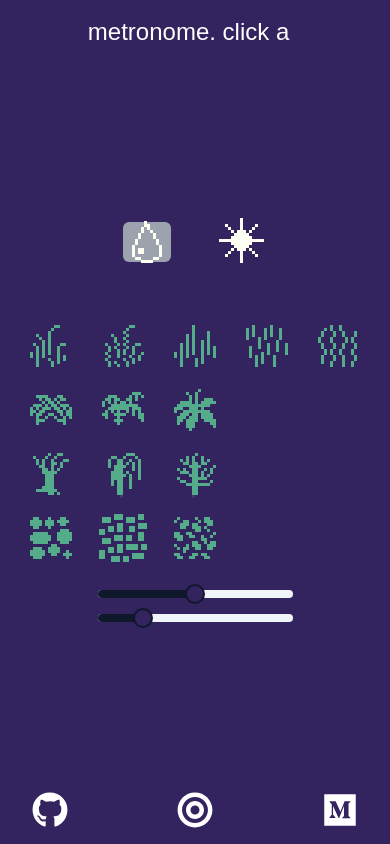
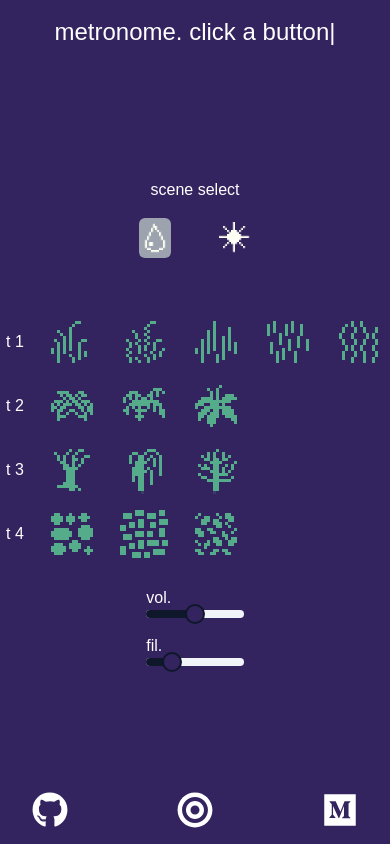
Before and after one commit to ColtG-py/Metronome, a Next.js app: page / in a window 390 px wide. Built offline with nearby package versions, Linux system fonts and the light colour scheme; no server answers; a web font is replaced by a local one.

Commit message:
mobile friendly, added some explanations

```diff
--- a/app/page.jsx
+++ b/app/page.jsx
@@ -7,6 +7,7 @@ import TrackGroup from "@/components/TrackGroup";
 import { trackConfigs } from "@/config/trackConfig";
 import { Button } from "@/components/ui/button";
 import { Slider } from "@/components/ui/slider"; // Assuming you have a Slider component
+import { TypeAnimation } from "react-type-animation";
 
 const loadBuffers = async (audioContext, tracks) => {
   const buffers = await Promise.all(
@@ -34,6 +35,43 @@ export default function Home() {
 
   const beatIntervalRef = useRef();
   const sourcesRef = useRef({});
+
+  const [audioContextInitialized, setAudioContextInitialized] = useState(false);
+
+  const initializeAudioContext = () => {
+    if (!audioContextInitialized) {
+      const context = new (window.AudioContext || window.webkitAudioContext)();
+      const gainNode = context.createGain();
+      const filterNode = context.createBiquadFilter(); // Create the filter node
+      filterNode.type = 'lowpass'; // Set to low-pass filter
+      filterNode.frequency.value = 1000; // Default cutoff frequency
+
+      gainNode.connect(filterNode); // Connect gain node to filter node
+      filterNode.connect(context.destination); // Connect filter node to destination
+
+      setAudioContext(context);
+      setGainNode(gainNode);
+      setFilterNode(filterNode);
+      setAudioContextInitialized(true); // Mark context as initialized
+
+      // Load the buffers only after the context is initialized
+      const loadSceneBuffers = async () => {
+        const loadedBuffers = {};
+
+        for (const [trackType, trackData] of Object.entries(scene)) {
+          if (trackData.tracks) {
+            loadedBuffers[trackType] = await loadBuffers(context, trackData.tracks);
+          }
+        }
+
+        setBuffers(loadedBuffers);
+        setActiveIndices({}); // Reset active indices when the scene changes
+      };
+
+      loadSceneBuffers();
+    }
+  };
+
 
   useEffect(() => {
     const context = new (window.AudioContext || window.webkitAudioContext)();
@@ -202,24 +240,25 @@ export default function Home() {
     <>
       <Header />
       <div className="flex flex-col items-center justify-center min-h-screen">
-        <div className="flex space-x-12 mb-16">
+        <p className="text-white">scene select</p>
+        <div className="flex space-x-12 mb-16 mt-4">
           {sceneKeys.map((sceneKey, index) => (
             <Button
               variant="ghost"
               key={index}
-              className={`${index === selectedSceneIndex ? 'bg-gray-400 p-0' : 'bg-transparent p-0'}`} // Gray background when selected
+              className={`${index === selectedSceneIndex ? 'bg-gray-400 p-0' : 'bg-transparent p-0'}`}
               onClick={() => handleSceneChange(index)}
             >
               <img
                 src={`/img/scene${index + 1}.png`}
                 alt={`Scene ${index + 1}`}
-                className="h-12 w-12 object-contain"
+                className="h-8 w-8 object-contain"
               />
             </Button>
           ))}
         </div>
         <div className="justify-center space-y-6">
-          {Object.entries(scene).map(([trackType, trackData]) => (
+          {Object.entries(scene).map(([trackType, trackData], rowIndex) => (
             trackData.tracks && (
               <TrackGroup
                 key={trackType}
@@ -228,15 +267,18 @@ export default function Home() {
                 buffers={buffers[trackType]}
                 activeIndex={activeIndices[trackType]}
                 toggleTrack={(index) => toggleTrack(trackType, index)}
+                rowIndex={rowIndex + 1}  // Pass the global row index here (1-based)
               />
             )
           ))}
         </div>
-        <div className="w-1/2 mt-8">
+        <div className="w-1/4 mt-8">
+          <p className="text-white">vol.</p>
           <Slider defaultValue={[50]} max={100} step={1} onValueChange={handleVolumeChange} />
         </div>
-        <div className="w-1/2 mt-4">
-          <Slider defaultValue={[1000]} max={5000} step={10} onValueChange={handleFilterChange} /> {/* Low-pass filter */}
+        <div className="w-1/4 mt-4">
+        <p className="text-white">fil.</p>
+          <Slider defaultValue={[1000]} max={5000} step={10} onValueChange={handleFilterChange} />
         </div>
       </div>
       <Footer />
--- a/components/TrackGroup.jsx
+++ b/components/TrackGroup.jsx
@@ -1,17 +1,19 @@
 import { Button } from "@/components/ui/button";
 
-export default function TrackGroup({ trackNames, imagePrefix, buffers, activeIndex, toggleTrack }) {
+export default function TrackGroup({ trackNames, imagePrefix, buffers, activeIndex, toggleTrack, rowIndex }) {
   return (
     <div className="flex flex-row items-center space-x-6">
+      <p className="text-white">t {rowIndex}</p> {/* Display the global row index */}
       {trackNames.map((_, index) => (
+        <div key={index} className="flex flex-col items-center">
           <Button
             variant="ghost"
-          key={index}
             className={`${activeIndex === index ? 'ring-2' : ''} p-0`}
             onClick={() => toggleTrack(index)}
           >
             <img src={`${imagePrefix}${index}.png`} alt={`track${index}`} className="h-12 w-12 object-contain" />
           </Button>
+        </div>
       ))}
     </div>
   );
```
Lines whose indentation alone changed are shown as unchanged.
